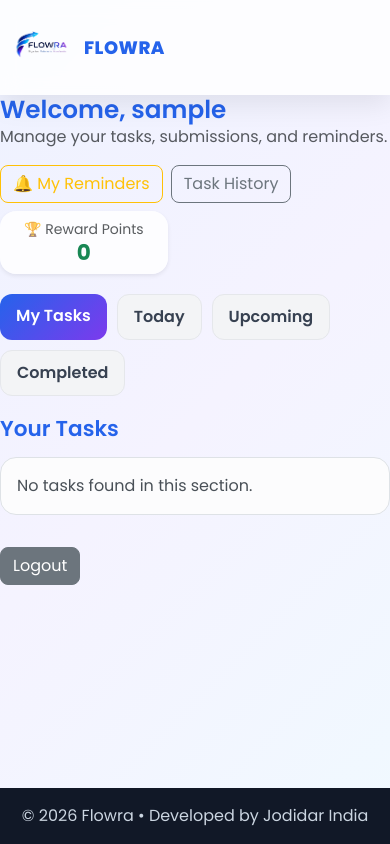
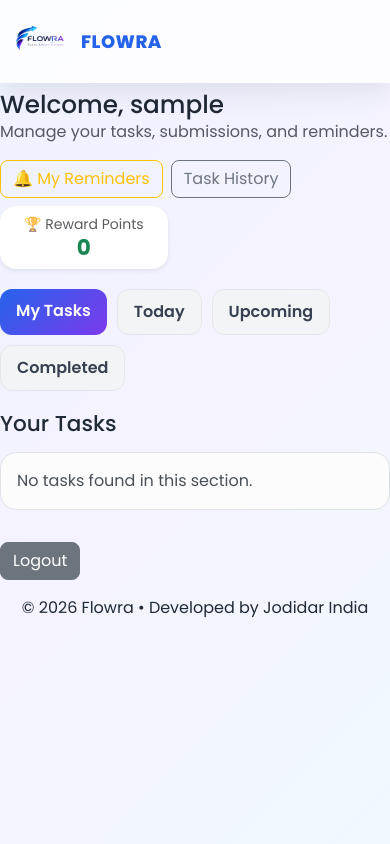
Before and after one commit to punitpatel550/flowra-task-manager, a Flask app: page /employee in a window 390 px wide. Run offline with Flask 3, Linux system fonts and the light colour scheme; the visitor is signed in with stand-in values (Sample User, id 1); data that the repository does not hold is empty; parts of the project's set-up code (start-up, migrations or seed data) failed here and were passed over.

Commit message:
updated the responsiveness

```diff
--- a/app/templates/base.html
+++ b/app/templates/base.html
@@ -17,6 +17,8 @@
 
 <link rel="icon" type="image/x-icon" href="{{ url_for('static', filename='flowra_favicon.ico') }}">
 
+<!-- ONLY CHANGED PARTS — KEEP REST SAME -->
+
 <style>
 *{
 font-family:'Poppins',sans-serif;
@@ -32,6 +34,9 @@ min-height:100vh;
 color:#1f2937;
 display:flex;
 flex-direction:column;
+
+/* ✅ ADD THIS (FIX OVERLAP) */
+padding-top:110px;
 }
 
 /* NAVBAR */
@@ -42,6 +47,12 @@ backdrop-filter:blur(10px);
 box-shadow:0 10px 25px rgba(0,0,0,0.08);
 padding:14px 0;
 min-height:95px;
+
+/* ✅ MAKE FIXED */
+position:fixed;
+top:0;
+width:100%;
+z-index:1000;
 }
 
 .navbar-brand{
@@ -58,9 +69,7 @@ line-height:1;
 .navbar-brand img{
 height:95px;
 width:auto;
-max-width:none;
 object-fit:contain;
-transition:0.3s;
 display:block;
 }
 
@@ -69,134 +78,29 @@ color:#2563eb;
 font-weight:800;
 letter-spacing:0.5px;
 font-size:28px;
-line-height:1;
 }
 
-.navbar .btn{
-margin-left:10px;
-border-radius:10px;
-padding:7px 14px;
-font-weight:500;
+/* ✅ RESPONSIVE FIX */
+.navbar .container{
+display:flex;
+justify-content:space-between;
+align-items:center;
+flex-wrap:wrap;
 }
 
-/* BUTTONS */
+/* ✅ MOBILE FIX */
+@media (max-width: 768px){
 
-.btn-outline-light{
-border-color:#2563eb;
-color:#2563eb;
-background:transparent;
+body{
+padding-top:90px;
 }
 
-.btn-outline-light:hover{
-background:#2563eb;
-color:white;
+.navbar{
+min-height:80px;
 }
 
-.btn-danger{
-background:#ff4d6d;
-border:none;
-}
-
-.btn-danger:hover{
-background:#e63d5e;
-}
-
-.btn-primary{
-background:linear-gradient(135deg,#2563eb,#7c3aed);
-border:none;
-}
-
-.btn-primary:hover{
-opacity:0.95;
-}
-
-/* CARDS */
-
-.card{
-background:rgba(255,255,255,0.82);
-backdrop-filter:blur(10px);
-border:none;
-border-radius:18px;
-box-shadow:0 10px 35px rgba(0,0,0,0.08);
-}
-
-/* TABLE */
-
-.table{
-background:white;
-border-radius:12px;
-overflow:hidden;
-}
-
-.table thead{
-background:linear-gradient(135deg,#2563eb,#7c3aed);
-color:white;
-}
-
-/* FORMS */
-
-.form-control,
-.form-select{
-border-radius:12px;
-border:1px solid #d1d5db;
-}
-
-.form-control:focus,
-.form-select:focus{
-border-color:#2563eb;
-box-shadow:none;
-}
-
-/* HEADINGS */
-
-h1,h2,h3,h4,h5{
-color:#2563eb;
-font-weight:600;
-}
-
-/* BADGES */
-
-.badge.bg-success{
-background:#22c55e !important;
-}
-
-.badge.bg-danger{
-background:#ff4d6d !important;
-}
-
-.badge.bg-warning{
-background:#facc15 !important;
-color:black !important;
-}
-
-/* MODAL */
-
-.modal-content{
-border-radius:18px;
-}
-
-/* MAIN */
-
-.main-wrapper{
-flex:1;
-}
-
-/* FOOTER */
-
-footer{
-background:#111827;
-color:#cbd5e1;
-padding:20px;
-margin-top:40px;
-}
-
-.app-footer p{
-margin:0;
-}
-
-@media (max-width: 768px){
 .navbar-brand img{
-height:58px;
+height:55px;
 }
 
 .navbar-brand span{
@@ -204,10 +108,13 @@ font-size:18px;
 }
 
 .navbar .btn{
-margin-left:6px;
-margin-top:6px;
+margin-top:8px;
+width:100%;
 }
+
 }
+
+/* CARDS / UI SAME */
 </style>
 
 </head>
```
